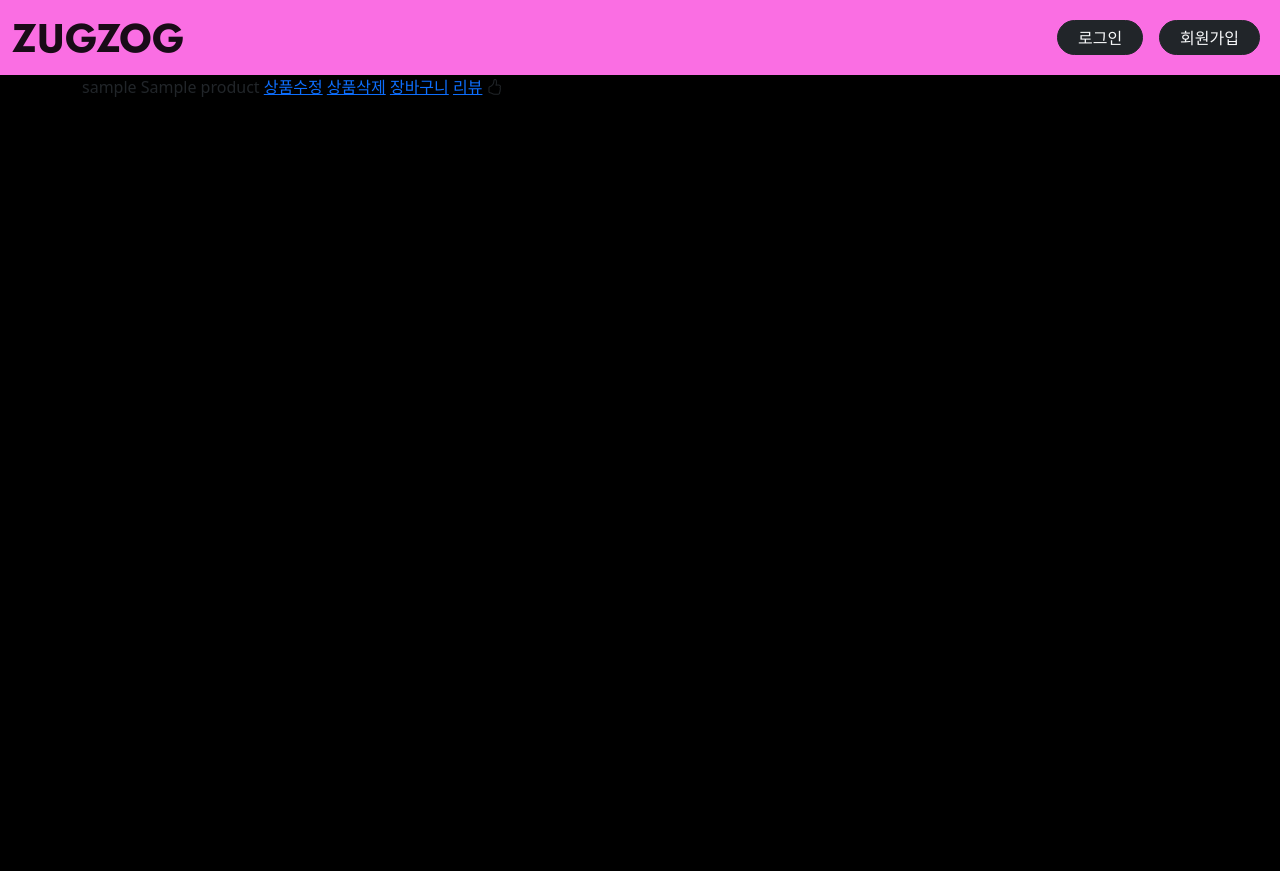
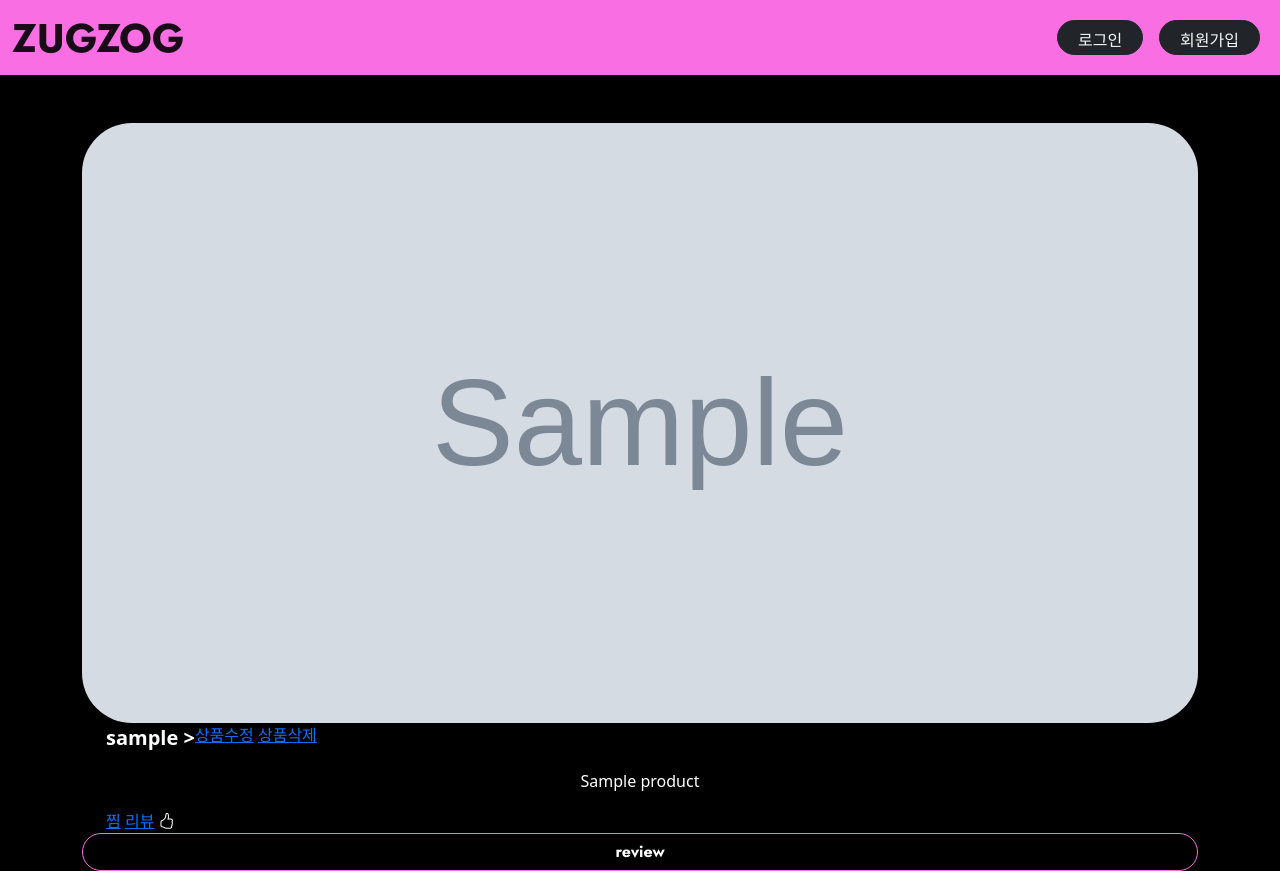
Before and after one commit to leejongeun2/Final-Project-Practice, a Django app: page /products/1/ in a window 1280 px wide. Before the commit the page ends 97 px from the top, so only its background shows below. Run offline with Django 3.2, Linux system fonts and the light colour scheme; tables that the repository leaves empty hold one stand-in row (values such as "Sample post"); grey boxes marked "Sample" are stand-in pictures; parts of the project's set-up code (start-up, migrations or seed data) failed here and were passed over; some libraries are stand-ins or nearby versions.

Commit message:
product_detail front

```diff
--- a/products/templates/products/detail.html
+++ b/products/templates/products/detail.html
@@ -1,19 +1,41 @@
 {% extends 'base.html' %}
 {% block content %}
-{{ product.user }}
-{{ product.name }}
-<a href="{% url 'products:update' product.pk %}" >상품수정</a>
-<a href="{% url 'products:delete' product.pk %}" >상품삭제</a>
-<a href="{% url 'products:add_jjim' product.pk %}" >장바구니</a>
-<a href="{% url 'reviews:index' product.pk %}">리뷰</a>
 
-{% comment %} <a class="like-heart" href="{% url 'products:like' product.pk %}" > {% endcomment %}
+{% if product.image %}
+<div class="text-center mt-5">
+    <img src="{{ product.image.url }}" alt="123" style="width: 100%; height: 600px; border-radius: 50px">
+</div>
+{% endif %}
+<div class="mx-4">
+    <div class="d-flex">
+        <p class="fs-5 fw-bold">{{ product.user }} > </p>
+        <div>
+            <a href="{% url 'products:update' product.pk %}" >상품수정</a>
+            <a href="{% url 'products:delete' product.pk %}" >상품삭제</a>
+        </div>
+    </div>
+    <p class="text-center">{{ product.name }}</p>
+    <a href="{% url 'products:add_jjim' product.pk %}" >찜</a>
+    <a href="{% url 'reviews:index' product.pk %}">리뷰</a>
     {% if request.user in product.like_users.all %}
-        <i id="like-btn" data-product-id="{{ product.pk }}" class="bi-hand-thumbs-up-fill"></i><!--따봉 채워져 있는 것 -->
+    <i id="like-btn" data-product-id="{{ product.pk }}" class="bi-hand-thumbs-up-fill"></i><!--따봉 채워져 있는 것 -->
     {% else %}
-         <i id="like-btn" data-product-id="{{ product.pk }}" class="bi-hand-thumbs-up"></i><!--따봉 비어져있는 것이 보여짐-->
+        <i id="like-btn" data-product-id="{{ product.pk }}" class="bi-hand-thumbs-up"></i><!--따봉 비어져있는 것이 보여짐-->
     {% endif %}
-{% comment %} </a> {% endcomment %}
+</div>
+
+
+
+
+
+
+<div class="text-center">
+    <a href="{% url 'reviews:index' product.pk %}" class="btn detail_btn" style="width: 100%;">review</a>
+</div>
+
+
+
+
 
 <script src="https://cdn.jsdelivr.net/npm/axios/dist/axios.min.js"></script>
 <script>
--- a/products/templates/products/index.html
+++ b/products/templates/products/index.html
@@ -7,7 +7,7 @@
     <div id="template-mo-zay-hero-carousel" class="carousel slide" data-bs-ride="carousel">
 
       <div class="carousel-inner">
-        <div class="carousel-item active">
+        <div class="carousel-item active" data-bs-interval="3000">
           <div>
             <div class="row p-5 px-0">
               <div class="mx-auto col-md-8 col-lg-7 order-lg-last p-0">
@@ -27,7 +27,7 @@
             </div>
           </div>
         </div>
-        <div class="carousel-item">
+        <div class="carousel-item" data-bs-interval="3000">
           <div>
             <div class="row p-5 px-0">
               <div class="mx-auto col-md-8 col-lg-7 order-lg-last p-0">
@@ -49,7 +49,7 @@
             </div>
           </div>
         </div>
-        <div class="carousel-item">
+        <div class="carousel-item" data-bs-interval="3000">
           <div>
             <div class="row p-5 px-0">
               <div class="mx-auto col-md-8 col-lg-7 order-lg-last p-0">
--- a/static/css/style.css
+++ b/static/css/style.css
@@ -1,8 +1,9 @@
-
+/* 메인 페이지 */
+  /* 버튼 */
 .btn_c {
     font-family: 'Noto Sans KR', sans-serif;
   }
-
+  /* 로고 */
 .btn_d {
     font-family: 'Jost', sans-serif;
 }
@@ -16,9 +17,6 @@ body {
     background-color: black;
 }
 
-.text-success {
-  font-family: 'Jost', sans-serif;
-}
 
 b {
     color:#FA6EE3;
@@ -38,38 +36,19 @@ b {
   font-family: 'Noto Sans', sans-serif;
 }
 
-.btn-hover {
-    width: 200px;
-    font-size: 16px;
-    font-weight: 600;
-    color: #fff;
-    cursor: pointer;
-    margin: 20px;
-    height: 55px;
-    text-align:center;
-    border: none;
-    background-size: 300% 100%;
-
-    border-radius: 50px;
-    moz-transition: all .4s ease-in-out;
-    -o-transition: all .4s ease-in-out;
-    -webkit-transition: all .4s ease-in-out;
-    transition: all .4s ease-in-out;
+/* 상품 디테일 */
+.detail_btn {
+  border-color:#FA6EE3;
+  color: white;
+  font-family: 'Jost', sans-serif;
+  border-radius: 50px;
 }
 
-.btn-hover:hover {
-    background-position: 100% 0;
-    moz-transition: all .4s ease-in-out;
-    -o-transition: all .4s ease-in-out;
-    -webkit-transition: all .4s ease-in-out;
-    transition: all .4s ease-in-out;
+.detail_btn:hover {
+  background-color: #FA6EE3;
+  color: white;
 }
 
-.btn-hover:focus {
-    outline: none;
+div {
+  color: white;
 }
-
-.btn-hover.color-8 {
-    background-image: linear-gradient(to right, #29323c, #485563, #2b5876, #4e4376);
-    box-shadow: 0 4px 15px 0 rgba(45, 54, 65, 0.75);
-}
--- a/templates/base.html
+++ b/templates/base.html
@@ -12,7 +12,7 @@
     <link rel="stylesheet" href="https://cdn.jsdelivr.net/npm/bootstrap-icons@1.9.1/font/bootstrap-icons.css">
     <link rel="preconnect" href="https://fonts.googleapis.com">
     <link rel="preconnect" href="https://fonts.gstatic.com" crossorigin="crossorigin">
-    <link href="https://fonts.googleapis.com/css2?family=Anton&family=Bebas+Neue&family=Jost:wght@700&family=Noto+Sans:wght@800&display=swap" rel="stylesheet">
+    <link href="https://fonts.googleapis.com/css2?family=Anton&family=Bebas+Neue&family=Jost:wght@700&family=Noto+Sans+KR&family=Noto+Sans:wght@700;800&display=swap" rel="stylesheet">
     <link rel="stylesheet" href="/static/css/style.css">
   </head>
 
@@ -39,7 +39,7 @@
                   </button><!--판매자가 되려는 식별할 수 있는 번호 id가 있어야 되기 때문-->
               {% endif %}
                   <button type="button" class="btn btn-dark rounded-pill btn_c" style="height:35px;">
-                    <a class="nav-link pt-0 text-light " href="{% url 'accounts:logout' %}" tabindex="-1" aria-disabled="true">로그아웃</a>
+                    <a class="nav-link pt-0 text-light " href="{% url 'accounts:logout' %}" tabindex="-1" aria-disabled="true">로그 아웃</a>
                   </button>
                 </div>
                 <a class="mx-2" href="{% url 'products:show_jjim' request.user.id %}">
```
